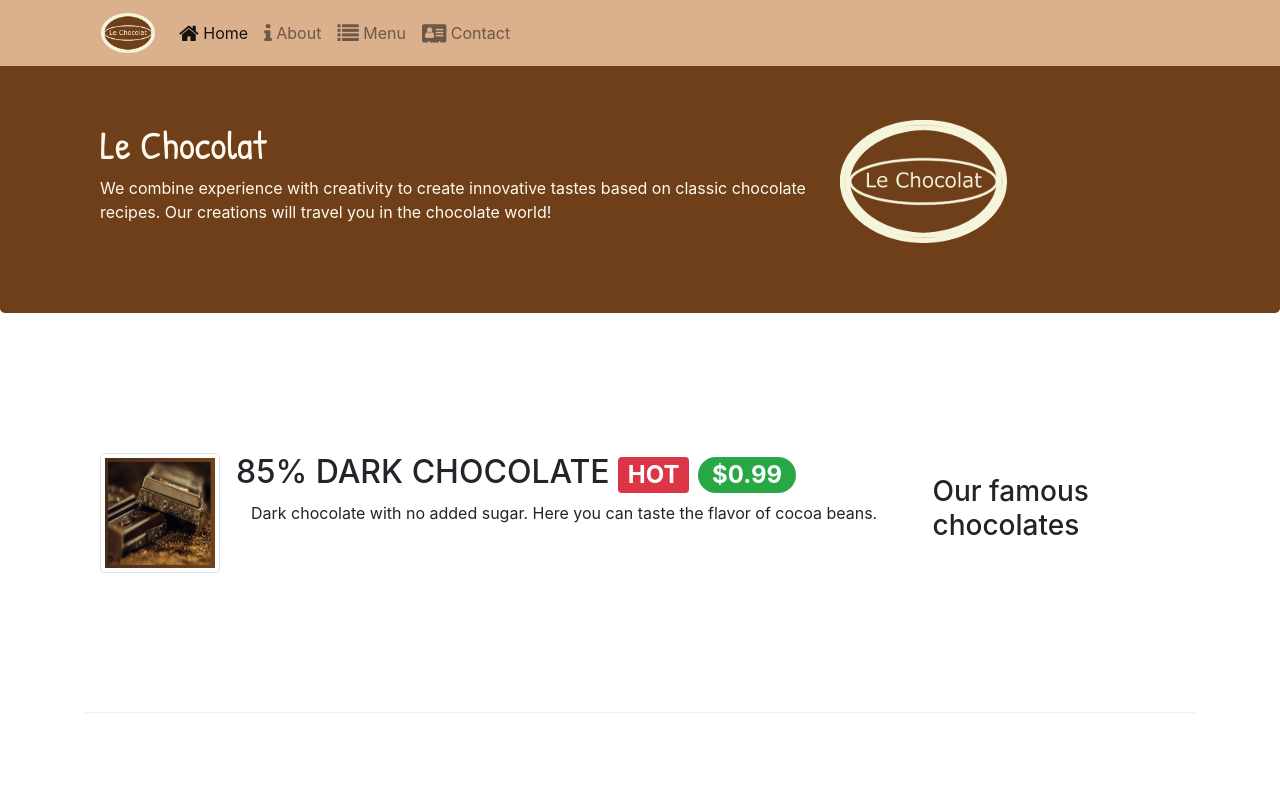
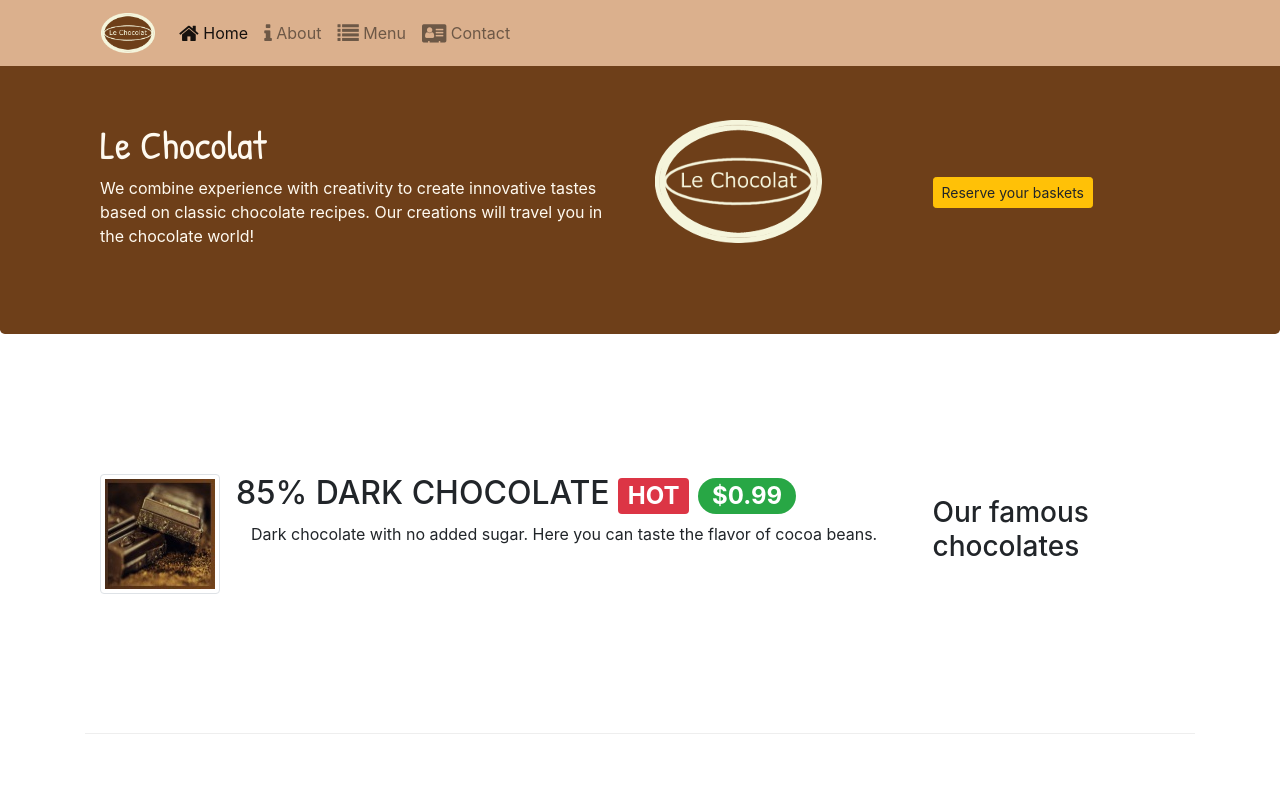
Before and after one commit to voodooygu/leChocolat, a website: page index.html in a window 1280 px wide. Shown: the top 800 px of the page. Drawn offline with nearby package versions, Linux system fonts and the light colour scheme; a web font is replaced by a local one.

Commit message:
Bootstrap Assignment 9 Task 2

```diff
--- a/index.html
+++ b/index.html
@@ -43,13 +43,16 @@
     <header class="jumbotron">
         <div class="container">
             <div class="row row-header">
-                <div class="col-12 col-sm-8">
+                <div class="col-12 col-sm-6">
                     <h1 style="font-family: 'Patrick Hand', cursive;">Le Chocolat</h1>
                     <p>We combine experience with creativity to create innovative tastes based on classic chocolate
                         recipes. Our creations will travel you in the chocolate world!</p>
                 </div>
-                <div class="col col-sm">
+                <div class="col col-sm-3">
                     <img src="images/logo.png" class="img-fluid">
+                </div>
+                <div class="col col-sm-3 align-self-center">
+                    <a class="btn btn-warning btn-sm" href="#reserve-form" role="button">Reserve your baskets</a>
                 </div>
             </div>
         </div>
@@ -108,7 +111,7 @@
         <div class="row row-content justify-content-center">
             <div class="col-12 col-sm-8">
                 <div class="card border-default">
-                    <h3 class="card-header bg-warning" style="color:white">Reserve your Baskets</h3>
+                    <h3 class="card-header bg-warning" style="color:white" id="reserve-form">Reserve your Baskets</h3>
                     <div class="card-body">
                         <form>
                             <div class="form-group row">
```
